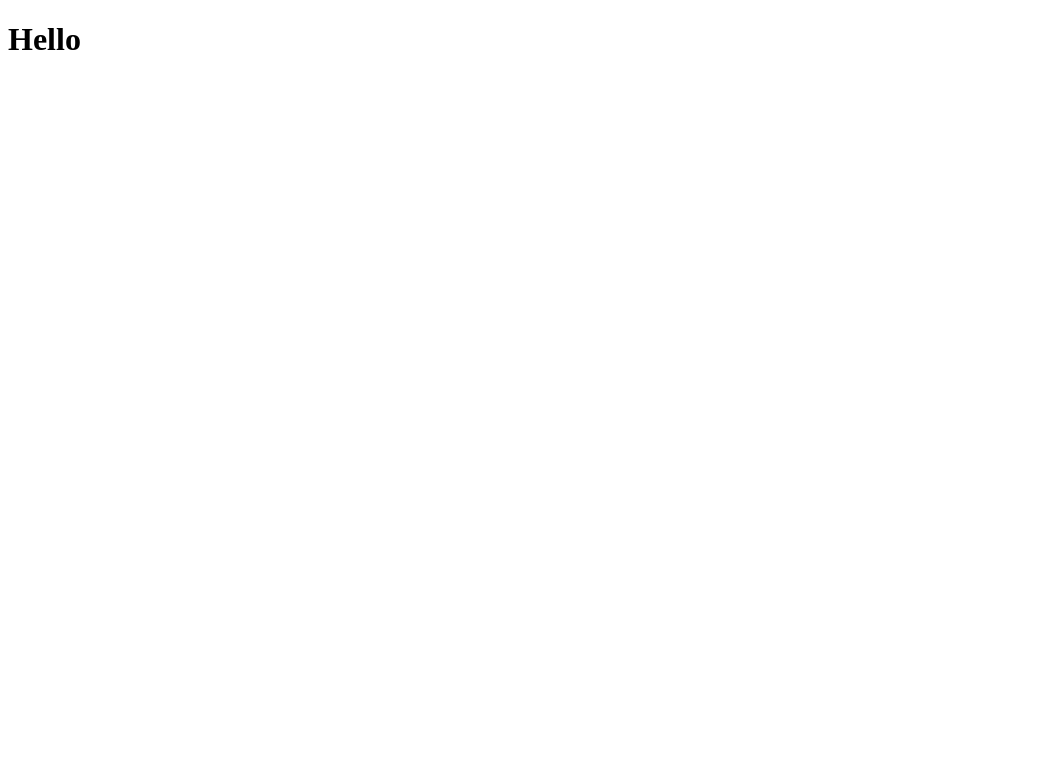
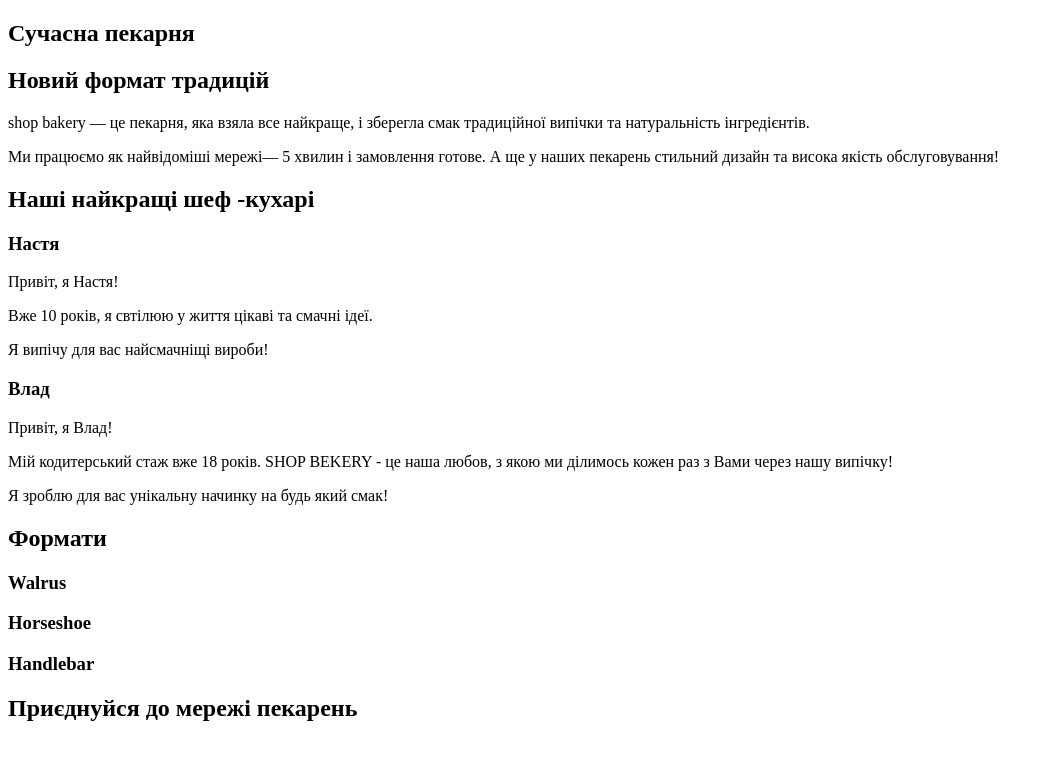
Before and after one commit to VadimKorobec/bakery, a plain HTML site: page index.html in a window 1280 px wide. Shown: the whole page, without its empty margins (0-1053 px from the left). Drawn offline with Linux system fonts and the light colour scheme.

Commit message:
add some code

```diff
--- a/index.html
+++ b/index.html
@@ -3,9 +3,62 @@
   <head>
     <meta charset="UTF-8" />
     <meta name="viewport" content="width=device-width, initial-scale=1.0" />
-    <title>Document</title>
+    <title>Сучасна пекарня</title>
   </head>
   <body>
-    <h1>Hello</h1>
+    <header>
+      <nav></nav>
+    </header>
+    <main>
+      <section>
+        <h1>Сучасна пекарня</h1>
+      </section>
+      <section>
+        <h2>Новий формат традицій</h2>
+        <p>
+          <span>shop bakery</span> — це пекарня, яка взяла все найкраще, і
+          зберегла смак традиційної випічки та натуральність інгредієнтів.
+        </p>
+        <p>
+          Ми працюємо як найвідоміші мережі—
+          <span>5 хвилин і замовлення готове</span>. А ще у наших пекарень
+          стильний дизайн та висока якість обслуговування!
+        </p>
+      </section>
+      <section>
+        <h2>Наші найкращі шеф -кухарі</h2>
+        <article>
+          <h3>Настя</h3>
+          <p>Привіт, я Настя!</p>
+          <p>Вже 10 років, я свтілюю у життя цікаві та смачні ідеї.</p>
+          <p>Я випічу для вас найсмачніщі вироби!</p>
+        </article>
+        <article>
+          <h3>Влад</h3>
+          <p>Привіт, я Влад!</p>
+          <p>
+            Мій кодитерський стаж вже 18 років. SHOP BEKERY - це наша любов, з
+            якою ми ділимось кожен раз з Вами через нашу випічку!
+          </p>
+          <p>Я зроблю для вас унікальну начинку на будь який смак!</p>
+        </article>
+      </section>
+      <section>
+        <h2>Формати</h2>
+        <article>
+          <h3 lang="en">Walrus</h3>
+        </article>
+        <article>
+          <h3 lang="en">Horseshoe</h3>
+        </article>
+        <article>
+          <h3 lang="en">Handlebar</h3>
+        </article>
+      </section>
+      <section>
+        <h2>Приєднуйся до мережі пекарень</h2>
+      </section>
+    </main>
+    <footer></footer>
   </body>
 </html>
```
